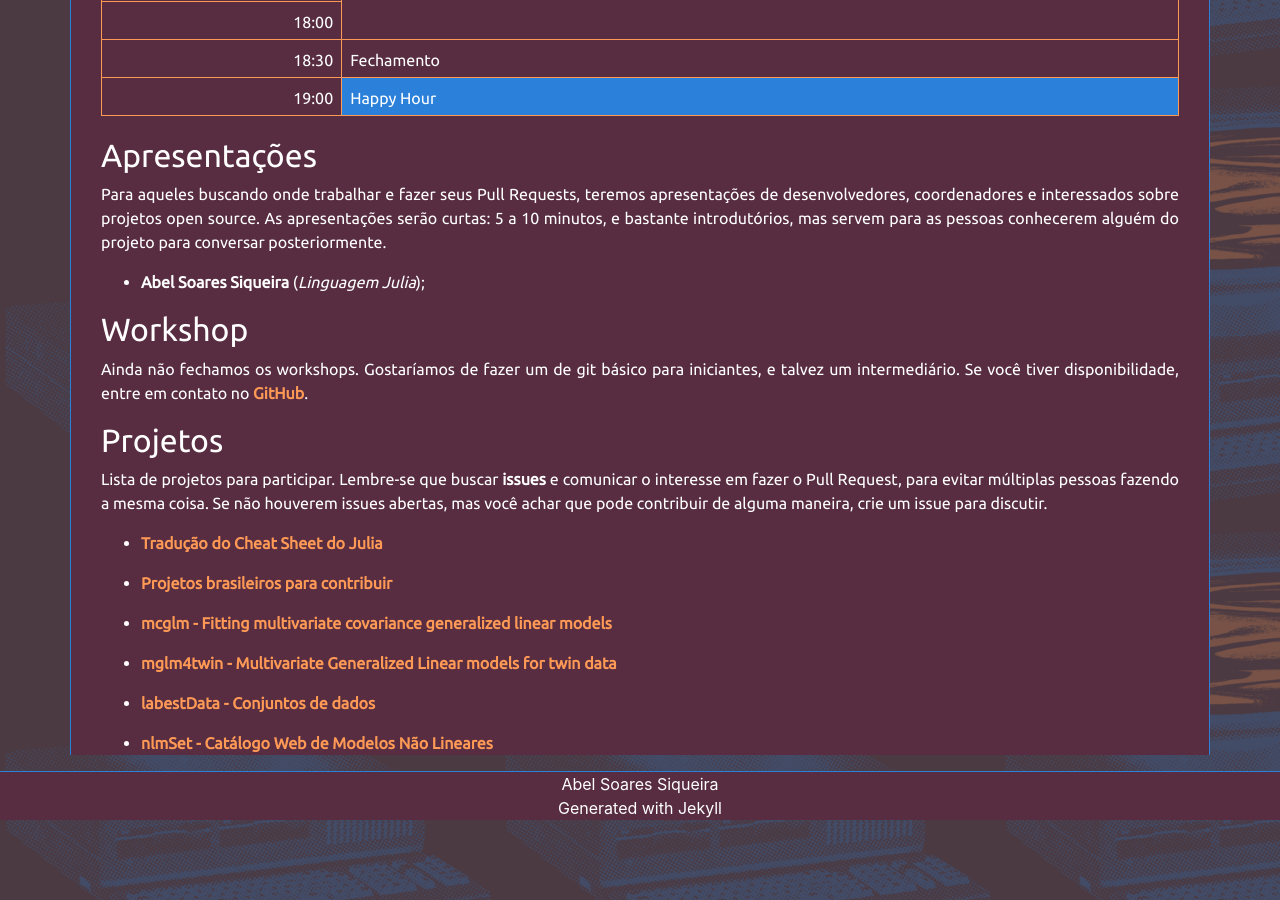
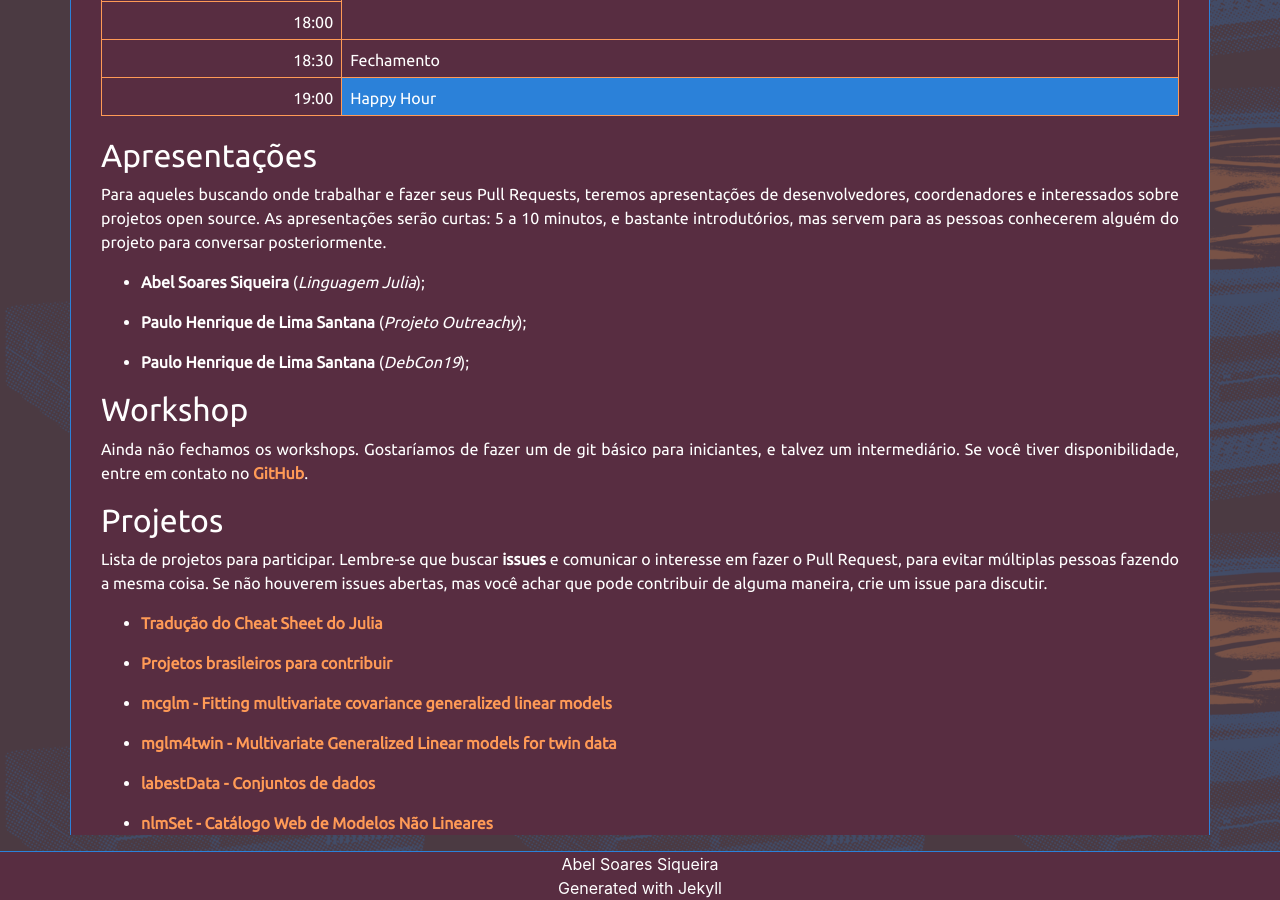
Before and after one commit to hacktoberfestcwb/2018, a Jekyll site: the page built from index.md, in a window 1280 px wide and 900 px high, scrolled down 812 px. Built offline with Jekyll 4.4.1, drawn with Linux system fonts in a browser that asks for light colours.

Commit message:
Update apresentacoes.yml
Add Outreachy and DebConf19 presentations.

```diff
--- a/_data/apresentacoes.yml
+++ b/_data/apresentacoes.yml
@@ -1,2 +1,6 @@
 - name: Abel Soares Siqueira
   title: Linguagem Julia
+- name: Paulo Henrique de Lima Santana
+  title: Projeto Outreachy
+- name: Paulo Henrique de Lima Santana
+  title: DebCon19
```
